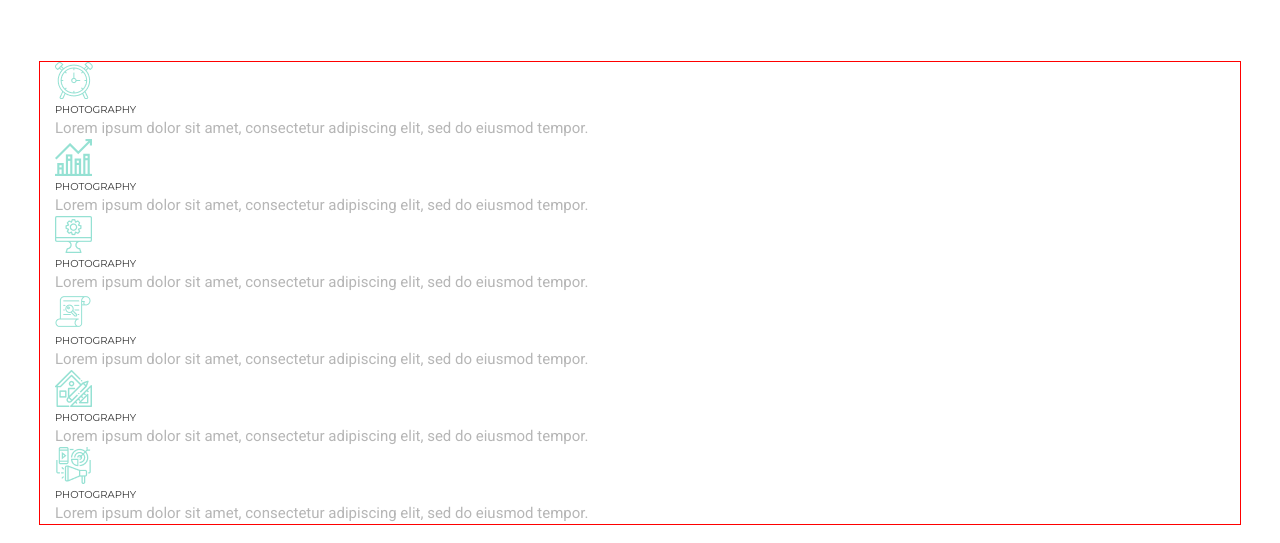
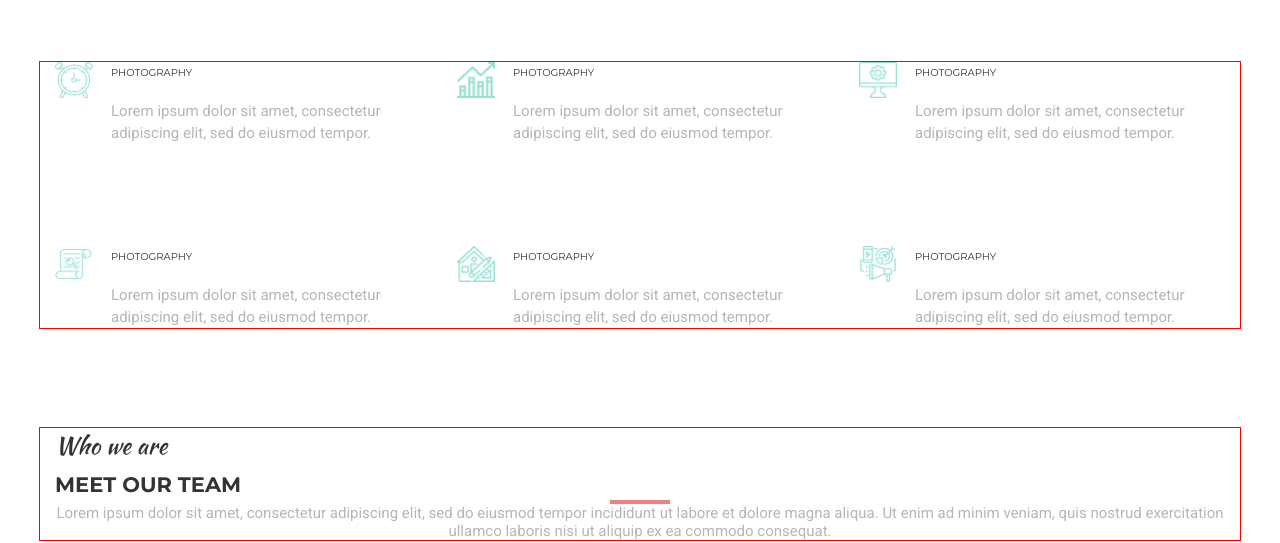
Before and after one commit to Horbunov-Yurii/MoGoGo, a plain HTML site: page index.html in a window 1280 px wide. Shown: the part 270-813 px from the top of the page. Drawn offline with nearby package versions, Linux system fonts and the light colour scheme.

Commit message:
benefits

```diff
--- a/css/style.css
+++ b/css/style.css
@@ -98,6 +98,22 @@ background: #F38181;
 margin: 0 auto;
 }
 
+.benefits-list {
+  display: flex;
+  flex-wrap: wrap;
+  row-gap: 102px;
+  column-gap: 70px;
+}
+
+.benefits-item {
+  display: flex;
+}
+
+.benefits-img {
+  height: 36px;
+  width: 38px;
+  margin-right: 18px;
+}
 
 .benefits-title{
 color: #333;
@@ -106,6 +122,7 @@ color: #333;
   font-weight: 400;
   line-height: normal;
   font-variant: small-caps;
+  margin-bottom: 20px;
 }
 .benefits-text{
   color: #B6B6B6;
@@ -113,6 +130,7 @@ color: #333;
     font-size: 15px;
     font-weight: 400;
     line-height: 22px;
+    width: 276px;
 }
 
 
--- a/index.html
+++ b/index.html
@@ -1,15 +1,13 @@
 <!DOCTYPE html>
 <html lang="en">
+
 <head>
   <meta charset="UTF-8" />
   <meta name="viewport" content="width=device-width, initial-scale=1.0" />
   <title>Document</title>
-    <link
-      rel="stylesheet"
-      href="https://cdnjs.cloudflare.com/ajax/libs/modern-normalize/2.0.0/modern-normalize.min.css"
+  <link rel="stylesheet" href="https://cdnjs.cloudflare.com/ajax/libs/modern-normalize/2.0.0/modern-normalize.min.css"
     integrity="sha512-4xo8blKMVCiXpTaLzQSLSw3KFOVPWhm/TRtuPVc4WG6kUgjH6J03IBuG7JZPkcWMxJ5huwaBpOpnwYElP/m6wg=="
-      crossorigin="anonymous"
-      referrerpolicy="no-referrer" />
+    crossorigin="anonymous" referrerpolicy="no-referrer" />
   <link rel="preconnect" href="https://fonts.googleapis.com" />
   <link rel="preconnect" href="https://fonts.gstatic.com" crossorigin />
   <link
@@ -17,6 +15,7 @@
     rel="stylesheet" />
   <link rel="stylesheet" href="./css/style.css" />
 </head>
+
 <body>
   <header class="header">
     <div class="container header-box">
@@ -58,62 +57,68 @@
           <li class="benefits-item">
             <img src="./img/alarm.png" alt="alarm" class="benefits-img" />
 
+            <div class="benefits-box">
               <h2 class="benefits-title">photography</h2>
               <p class="benefits-text">
                 Lorem ipsum dolor sit amet, consectetur adipiscing elit, sed do
                 eiusmod tempor.
               </p>
+            </div>
           </li>
           <li class="benefits-item">
-              <img
-                src="./img/bar-graph.png"
-                alt="bar-graph"
-                class="benefits-img" />
+            <img src="./img/bar-graph.png" alt="bar-graph" class="benefits-img" />
 
+            <div class="benefits-box">
               <h2 class="benefits-title">photography</h2>
               <p class="benefits-text">
                 Lorem ipsum dolor sit amet, consectetur adipiscing elit, sed do
                 eiusmod tempor.
               </p>
+            </div>
           </li>
           <li class="benefits-item">
             <img src="./img/group.png" alt="group" class="benefits-img" />
 
+            <div class="benefits-box">
               <h2 class="benefits-title">photography</h2>
               <p class="benefits-text">
                 Lorem ipsum dolor sit amet, consectetur adipiscing elit, sed do
                 eiusmod tempor.
               </p>
+            </div>
           </li>
           <li class="benefits-item">
             <img src="./img/paper.png" alt="paper" class="benefits-img" />
 
+            <div class="benefits-box">
               <h2 class="benefits-title">photography</h2>
               <p class="benefits-text">
                 Lorem ipsum dolor sit amet, consectetur adipiscing elit, sed do
                 eiusmod tempor.
               </p>
+            </div>
           </li>
           <li class="benefits-item">
             <img src="./img/home.png" alt="home" class="benefits-img" />
 
+            <div class="benefits-box">
               <h2 class="benefits-title">photography</h2>
               <p class="benefits-text">
                 Lorem ipsum dolor sit amet, consectetur adipiscing elit, sed do
                 eiusmod tempor.
               </p>
+            </div>
           </li>
           <li class="benefits-item">
-              <img
-                src="./img/digital-marketing.png"
-                alt="digital-marketing"
-                class="benefits-img" />
+            <img src="./img/digital-marketing.png" alt="digital-marketing" class="benefits-img" />
 
+            <div class="benefits-box">
               <h2 class="benefits-title">photography</h2>
               <p class="benefits-text">
                 Lorem ipsum dolor sit amet, consectetur adipiscing elit, sed do
                 eiusmod tempor.
               </p>
+            </div>
           </li>
         </ul>
       </div>
@@ -169,4 +174,5 @@
     </div>
   </footer>
 </body>
+
 </html>
```
Lines whose indentation alone changed are shown as unchanged.
